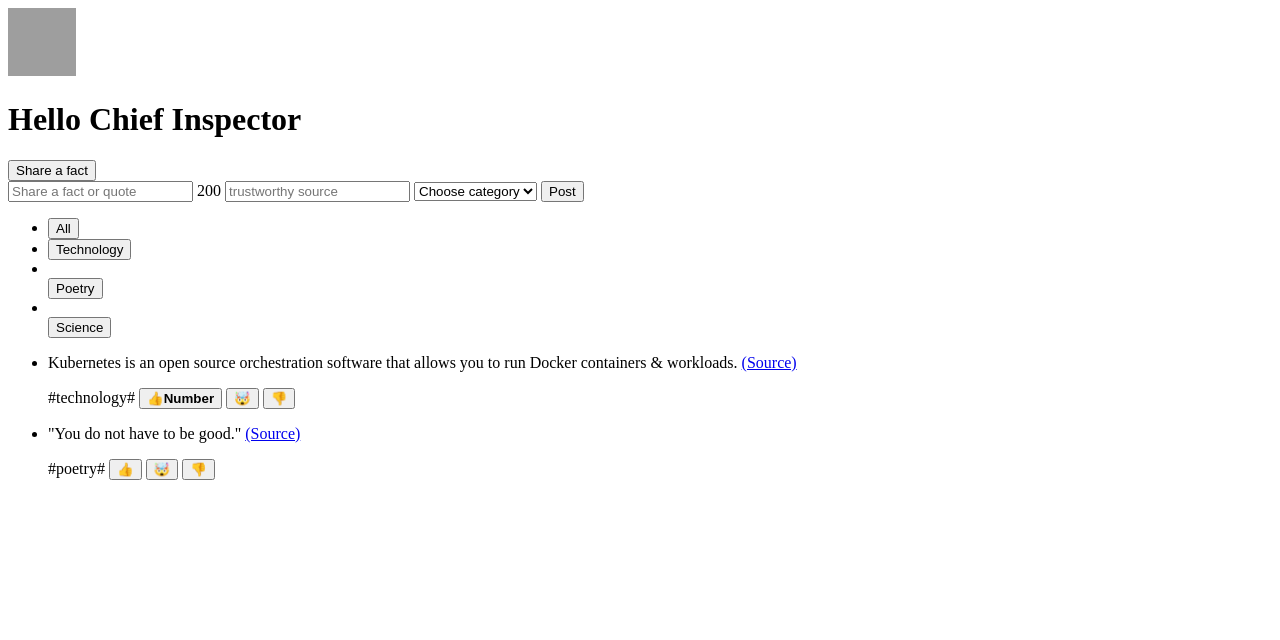
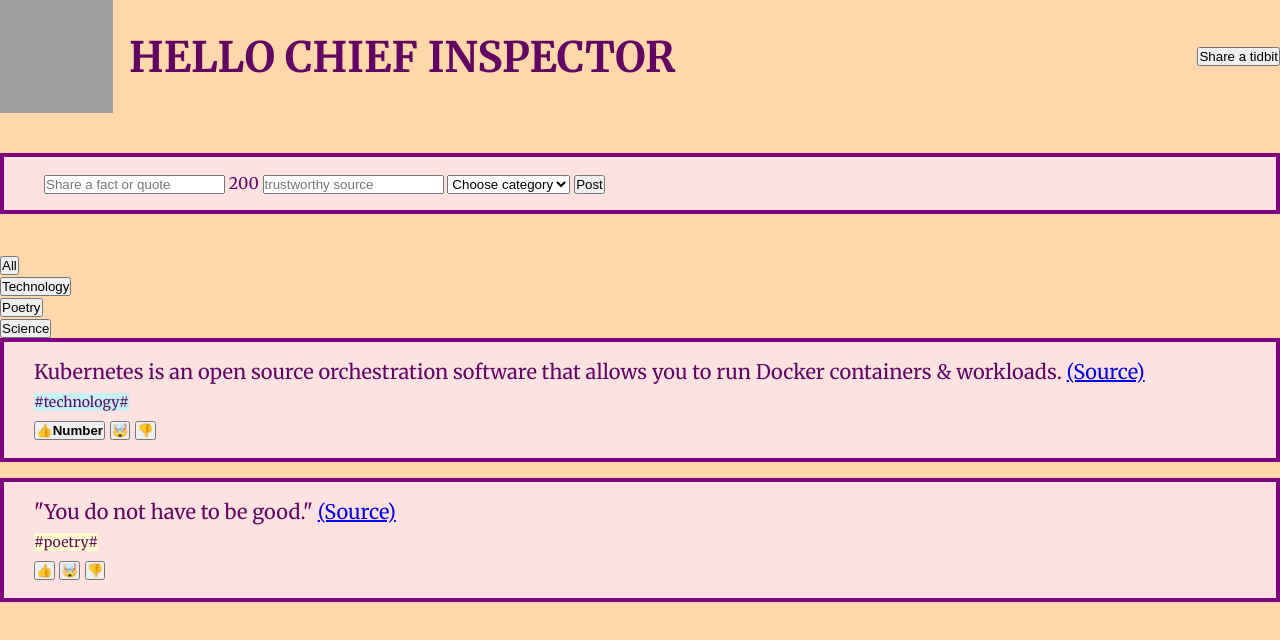
Before and after one commit to pkg415/TidBitsV1, a plain HTML site: page index.html in a window 1280 px wide. Drawn offline with Linux system fonts and the light colour scheme; grey boxes are pictures that could not be loaded.

Commit message:
added logo, some styling

```diff
--- a/data.js
+++ b/data.js
@@ -7,6 +7,7 @@ const CATEGORIES = [
   { name: "health", color: "#14b8a6" },
   { name: "history", color: "#f97316" },
   { name: "news", color: "#8b5cf6" },
+  { name: "poetry", color: "ef6666"}
 ];
 
 const initialFacts = [
--- a/index.html
+++ b/index.html
@@ -5,17 +5,25 @@
   <meta charset="UTF-8">
   <meta http-equiv="X-UA-Compatible" content="IE=edge">
   <meta name="viewport" content="width=device-width, initial-scale=1.0">
+  <link rel="preconnect" href="https://fonts.googleapis.com">
+  <link rel="preconnect" href="https://fonts.gstatic.com" crossorigin>
+  <link
+    href="https://fonts.googleapis.com/css2?family=Merriweather:ital,wght@0,400;0,700;0,900;1,700;1,900&family=Poppins:wght@400;600;700&family=Ubuntu:ital,wght@1,500&display=swap"
+    rel="stylesheet">
+  <link href="style.css" rel="stylesheet" />
   <title>Today I Learned</title>
 </head>
 
 <body>
-  <header>
-    <img src="logo.png" height="68" width="68" alt="dialog logo">
+  <header class="header">
+    <div class="logo">
+    <img src="logo.png" height="113" width="113" alt="butterflies logo">
     <h1>Hello Chief Inspector</h1>
-    <button>Share a fact</button>
+    </div>
+    <button>Share a tidbit</button>
   </header>
 
-  <form action="">
+  <form class="main-form">
     <input type="text" placeholder="Share a fact or quote">
     <span>200</span>
     <input type="text" placeholder="trustworthy source">
@@ -38,29 +46,33 @@
       </ul>
     </aside>
     <ul>
-      <li>
+      <li class="info">
         <p>
           Kubernetes is an open source orchestration software that allows you to run Docker containers & workloads.
           <a href="https://azure.microsoft.com/en-us/solutions/kubernetes-vs-docker/" target="_blank">(Source)</a>
         </p>
         <div>
-          <span>#technology#</span>
+          <span class="tag" style="background-color: rgb(196, 242, 242);">#technology#</span>
+          <div>
           <button>👍<strong>Number</strong></button>
           <button>🤯</button>
           <button>👎</button>
+          </div>
         </div>
       </li>
-      <li>
+      <li class="info">
         <p>
           "You do not have to be good."
           <a href="https://www.vanderbilt.edu/olli/class-materials/2017Summer.MindfulnessWk1.pdf"
             target="_blank">(Source)</a>
         </p>
-        <div></div>
-        <span>#poetry#</span>
+        <div>
+        <span class="tag" style="background-color: lemonchiffon;">#poetry#</span>
+        <div>
         <button>👍</button>
         <button>🤯</button>
         <button>👎</button>
+        </div>
         </div>
       </li>
 
--- /dev/null
+++ b/style.css
@@ -0,0 +1,59 @@
+* {
+  margin: 0;
+  padding: 0;
+  box-sizing: border-box;
+}
+
+body {
+  background-color: #fed7aa;
+  color:rgb(98, 5, 98);
+  font-family: "Merriweather", serif;
+}
+
+.header {
+  margin-bottom: 40px;
+  display: flex;
+  align-items: center;
+  justify-content: space-between;
+}
+.logo {
+  display: flex;
+  align-items: center;
+  gap: 16px;
+}
+
+.main-form {
+  background-color: #fee2e2;
+  margin-bottom: 40px;
+  padding: 16px 40px;
+  border: 4px solid purple;
+
+}
+
+h1 {
+  font-size: 42px;
+  text-transform: uppercase;
+  text-align: center;
+  color: rgb(98, 5, 98);
+  line-height: 1;
+
+
+}
+
+.info {
+  font-size: 20px;
+  line-height: 1.4;
+  background-color: #fee2e2;
+  margin-bottom: 16px;
+  padding: 16px 30px;
+  border: 4px solid purple;
+}
+
+.tag {
+  text-transform: lowercase;
+  font-size: 14px;
+}
+
+ul {
+  list-style: none;
+}
```
Also changed, not shown: 1 other file.
